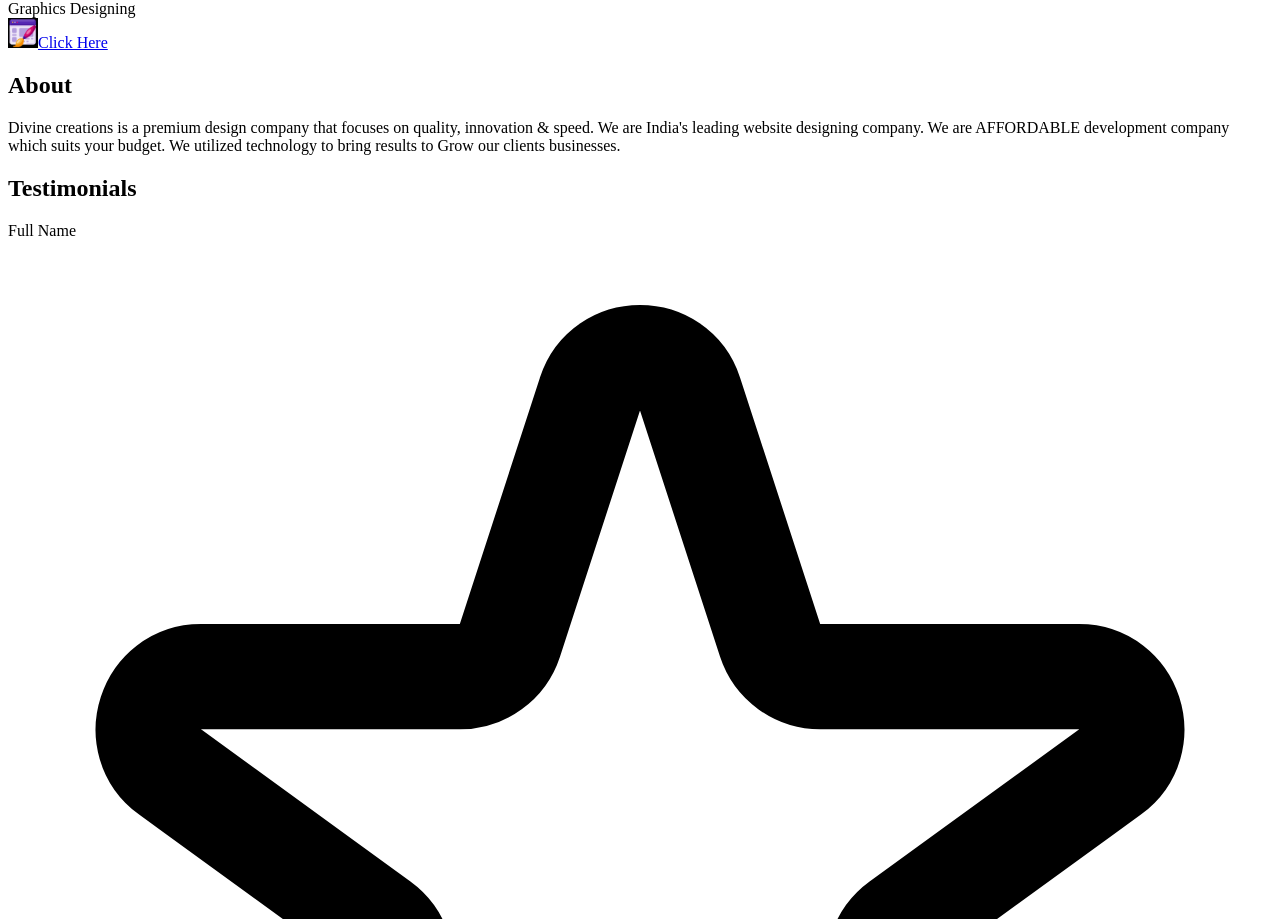
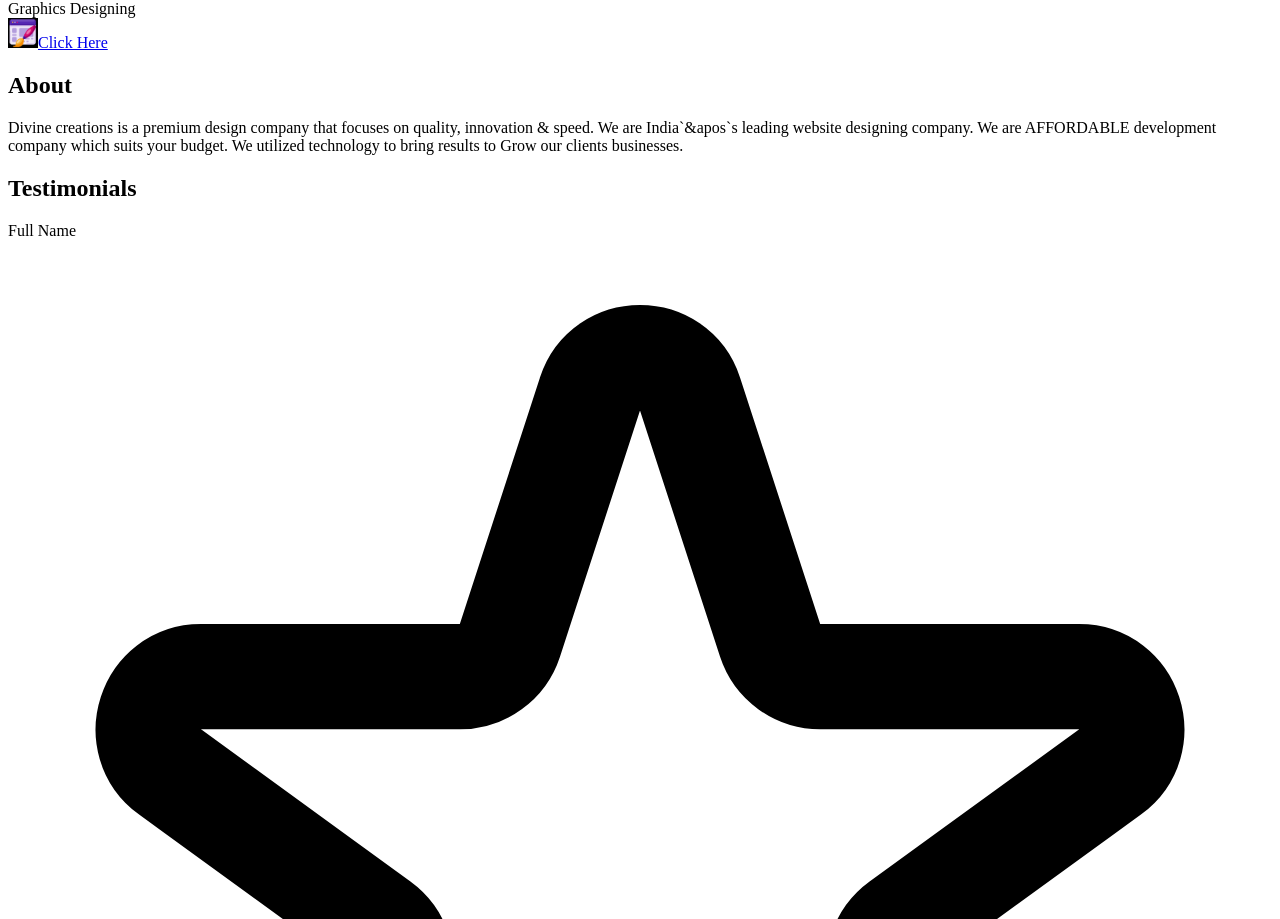
Before and after one commit to thedivinecreations/home, a Next.js app: page / in a window 1280 px wide. Shown: the part 1455-2374 px from the top of the page. Built offline with nearby package versions, Linux system fonts and the light colour scheme.

Commit message:
Update About.js

```diff
--- a/components/About.js
+++ b/components/About.js
@@ -4,10 +4,11 @@ const About = () => {
       <h1 className="p-3 my-32 text-5xl border-b-2 border-white">About</h1>
       <div className="text-3xl text-center ">
         Divine creations is a premium design company that focuses on quality,
-        innovation & speed. We are India's leading website designing company. We
-        are <span className="text-blue-300"> AFFORDABLE</span> development
-        company which suits your budget. We utilized technology to bring results
-        to <span className="text-blue-300">Grow</span> our clients businesses.
+        innovation & speed. We are India`&apos`s leading website designing
+        company. We are <span className="text-blue-300"> AFFORDABLE</span>{" "}
+        development company which suits your budget. We utilized technology to
+        bring results to <span className="text-blue-300">Grow</span> our clients
+        businesses.
       </div>
     </div>
   );
```
